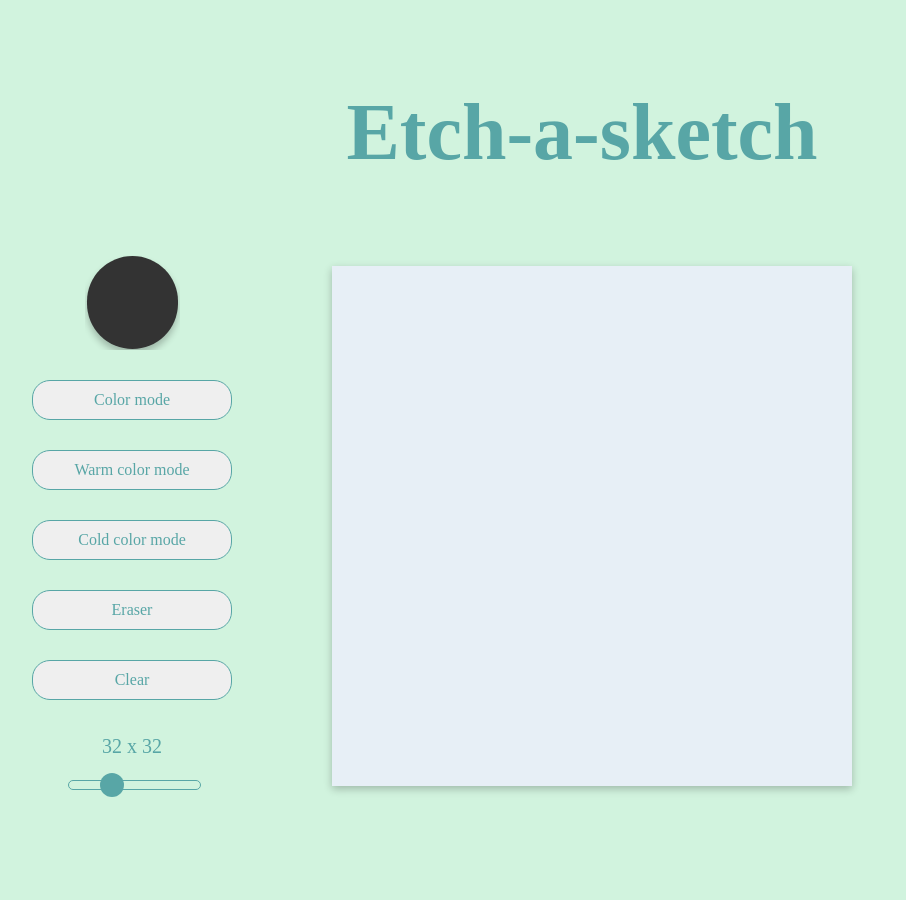
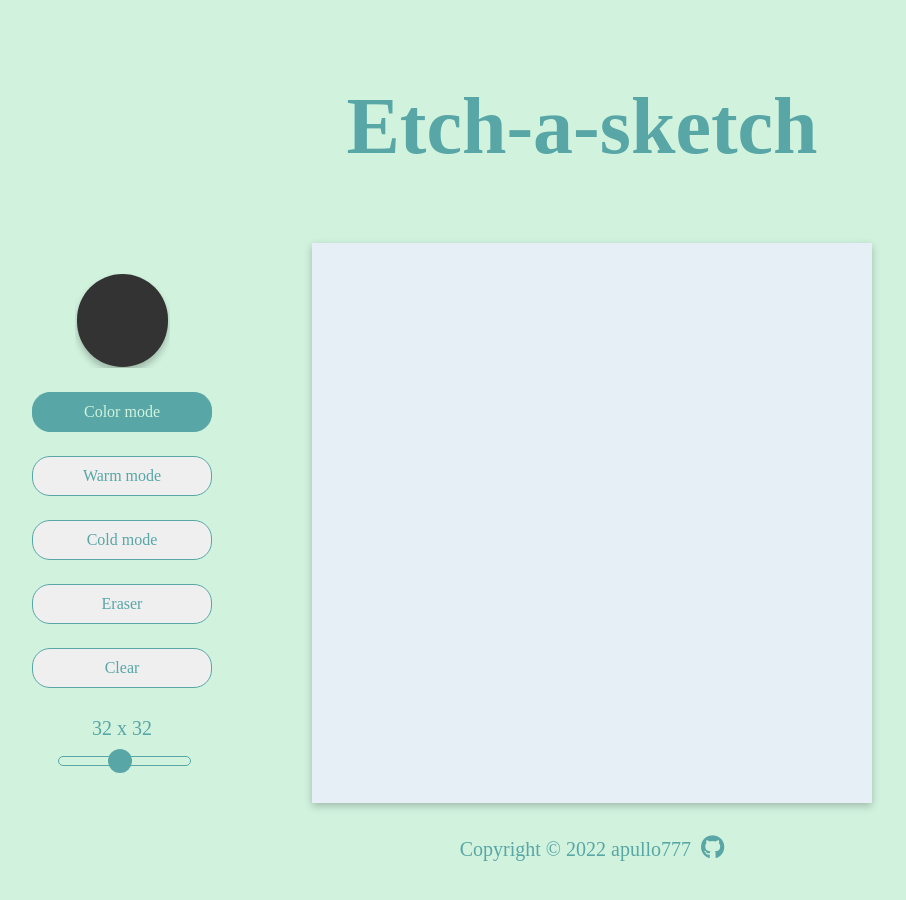
Before and after one commit to apullo777/etch-a-sketch, a plain HTML site: page index.html in a window 1280 px wide. Shown: the whole page, without its empty margins (58-964 px from the left). Before the commit the page ends 806 px from the top, so only its background shows below. Drawn offline with Linux system fonts and the light colour scheme.

Commit message:
modify UI

```diff
--- a/index.html
+++ b/index.html
@@ -6,6 +6,7 @@
     <meta name="viewport" content="width=device-width, initial-scale=1.0">
     <title>Etch-a-sketch</title>
     <link rel="stylesheet" href="style.css" type="text/css" media="all">
+    <script src="https://use.fontawesome.com/3ae9040299.js"></script>
 </head>
 <body>
     <header class="header">
@@ -16,20 +17,26 @@
         <div class="settings">
             <input id="colorSelector" type="color" value="#333333">
             <button id="colorBtn">Color mode</button>
-            <button id="warmBtn">Warm color mode</button>
-            <button id="coldBtn">Cold color mode</button>
-            <button id="eraseBtn">Eraser</button>
+            <button id="warmBtn">Warm mode</button>
+            <button id="coldBtn">Cold mode</button>
+            <button id="eraserBtn">Eraser</button>
             <button id="clearBtn">Clear</button>
             <div class="sizeValue" id="sizeValue">32 x 32</div>
             <div class="sliderContainer">
-                <input class="slider" id="sizeRange" type="range" value="32" min="4" max="100">
+                <input class="slider" id="sizeRange" type="range" value="32" min="4" max="64">
             </div>
 
         </div>
         <div class="gridContainer" id="gridContainer">
-
         </div>
     </main>
+
+    <footer class="footer">
+        <p>Copyright © 2022 apullo777</p>
+        <a href="https://github.com/apullo777" target="_blank">
+            <i class="fa fa-github" aria-hidden="true"></i>
+        </a>
+    </footer>
 
     <script src="script.js"></script>
 </body>
--- a/style.css
+++ b/style.css
@@ -43,7 +43,7 @@ input {
 /* HEADER */
 
 .header {
-    padding: 30px 0;
+    padding:24px 0;
 }
 
 .title {
@@ -67,8 +67,8 @@ input {
     flex-direction: column;
     align-items: center;
     justify-content: center;
-    gap: 30px;
-    width: 200px;
+    gap: 24px;
+    width: 180px;
 }
 
 button {
@@ -138,8 +138,37 @@ input[type='range']::-webkit-slider-thumb {
 
 .gridContainer {
     display: grid;
-    width: 520px;
-    height: 520px;
+    width: 560px;
+    height: 560px;
     background-color: var(--secondary-light);
     box-shadow: rgba(0, 0, 0, 0.24) 0px 3px 8px;
   }
+
+  .gridElement {
+      user-select: none;
+  }
+
+
+/* FOOTER */
+
+.footer {
+    bottom: 0;
+    left: 0;
+    display: flex;
+    align-items: center;
+    justify-content: center;
+    gap: 10px;
+    width: 100%;
+    padding: 10px;
+    font-size: 20px;
+  }
+
+  .fa-github {
+    color: var(--primary-dark);
+    font-size: 24px;
+    transition: transform 0.3s ease-in-out;
+  }
+
+  .fa-github:hover {
+    transform: rotate(360deg) scale(1.8);
+  }
```
